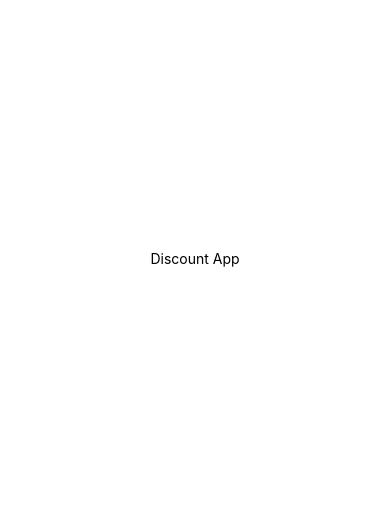
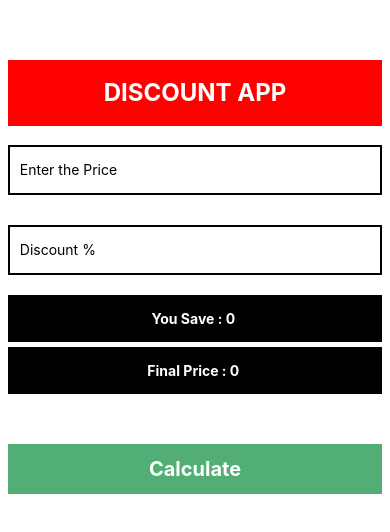
Before and after one commit to badarmasood/DicountApp, a React Native app: screen / in a window 390 px wide. Shown: the part 164-696 px from the top of the page. Built offline with nearby package versions, Linux system fonts and the light colour scheme.

Commit message:
Discount App

```diff
--- a/App.js
+++ b/App.js
@@ -1,12 +1,45 @@
 import { StatusBar } from 'expo-status-bar';
 import React from 'react';
-import { StyleSheet, Text, View } from 'react-native';
+import { StyleSheet, Text, View, TextInput, TouchableOpacity } from 'react-native';
 
 export default function App() {
+  const [getText,setText]=React.useState(0)
+  const [getDisText,setDisText]=React.useState(0)
+
+  const [SaveText,setSaveText]=React.useState(0)
+
+  let Discount=()=>{
+    setDisText((getText*getDisText)/100)
+  }
+
+
+
   return (
     <View style={styles.container}>
-      <Text>Discount App</Text>
+
+    <View style={styles.playersInfo}>
+    <Text style={styles.playersText}>DISCOUNT APP</Text>
       <StatusBar style="auto" />
+    </View>
+
+      <TextInput style={styles.input}
+         onChangeText={(getText)=>setText(getText)}
+
+        placeholder="Enter the Price"
+        keyboardType="numeric"
+      />
+
+      <TextInput style={styles.input}
+        onChangeText={(getDisText)=>setDisText(getDisText)}
+        placeholder="Discount %"
+        keyboardType="numeric"
+      />
+
+      <Text style={styles.text}>You Save : {SaveText} </Text>
+      <Text style={styles.text}>Final Price : {getText-getDisText} </Text>
+      <TouchableOpacity style={styles.button} onPress={Discount}>
+        <Text  style={{color:'white',fontSize:20,fontWeight:'bold',}}>Calculate</Text>
+      </TouchableOpacity>
     </View>
   );
 }
@@ -15,7 +48,50 @@ const styles = StyleSheet.create({
   container: {
     flex: 1,
     backgroundColor: '#fff',
+    justifyContent:'center',
+    padding:'2%'
+  },
+  input: {
+    height: 50,
+    marginTop:15,
+    marginBottom:15,
+    borderWidth: 2,
+    padding: 10,
+
+  },
+  button:{
+    marginTop:50,
+    alignItems:'center',
+    backgroundColor:'#51Af75',
+    padding:10,
+    justifyContent:'center',
+    height:50,
+
+
+  },
+  playersInfo: {
+
+    backgroundColor: 'red',
     alignItems: 'center',
     justifyContent: 'center',
+    marginTop:'10%',
+    paddingTop:'5%',
+    paddingBottom:'5%',
+
+    marginBottom:'1%',
   },
+  playersText:{
+    fontSize:24,
+    fontWeight:`bold`,
+    color:'white'
+  },
+  text:{
+    marginTop:5,
+    padding:15,
+    backgroundColor: "#000",
+    color:"#fff",
+    textAlign:"center",
+    fontWeight:'bold',
+
+  }
 });
```
